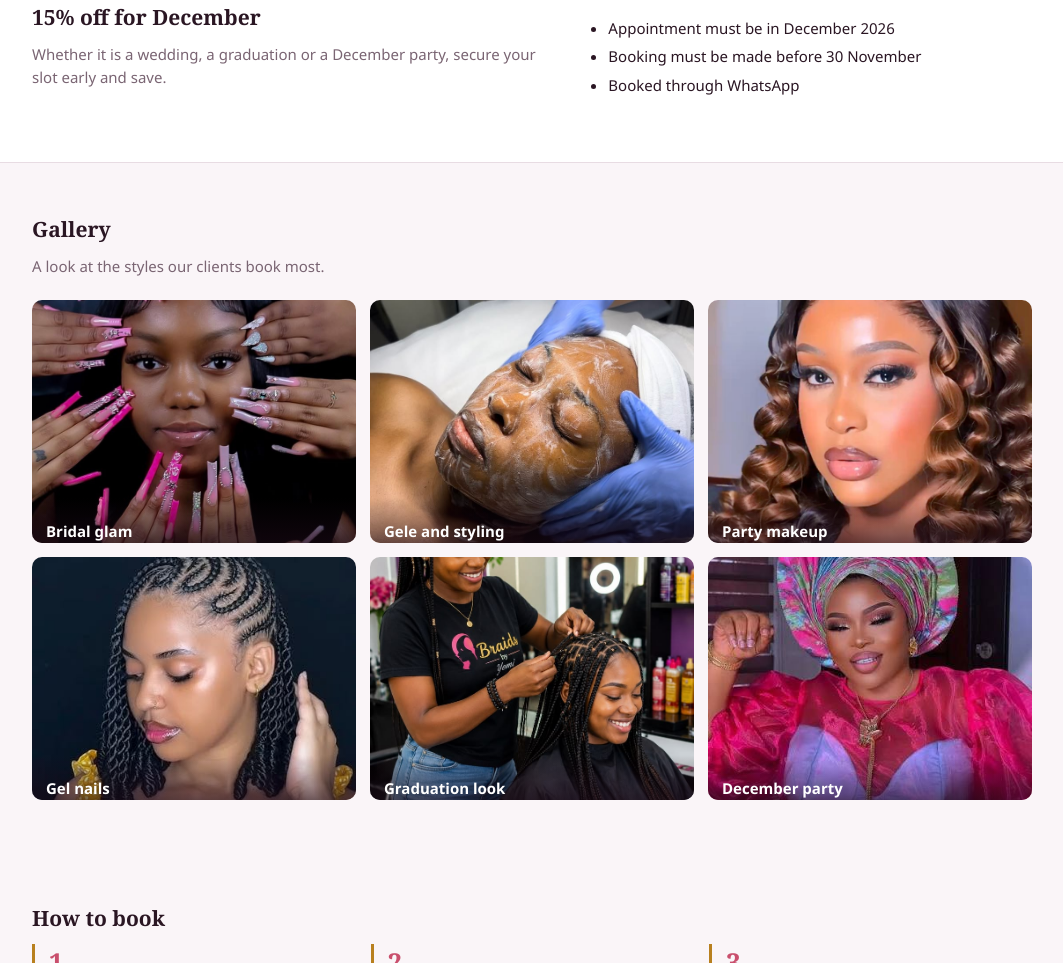
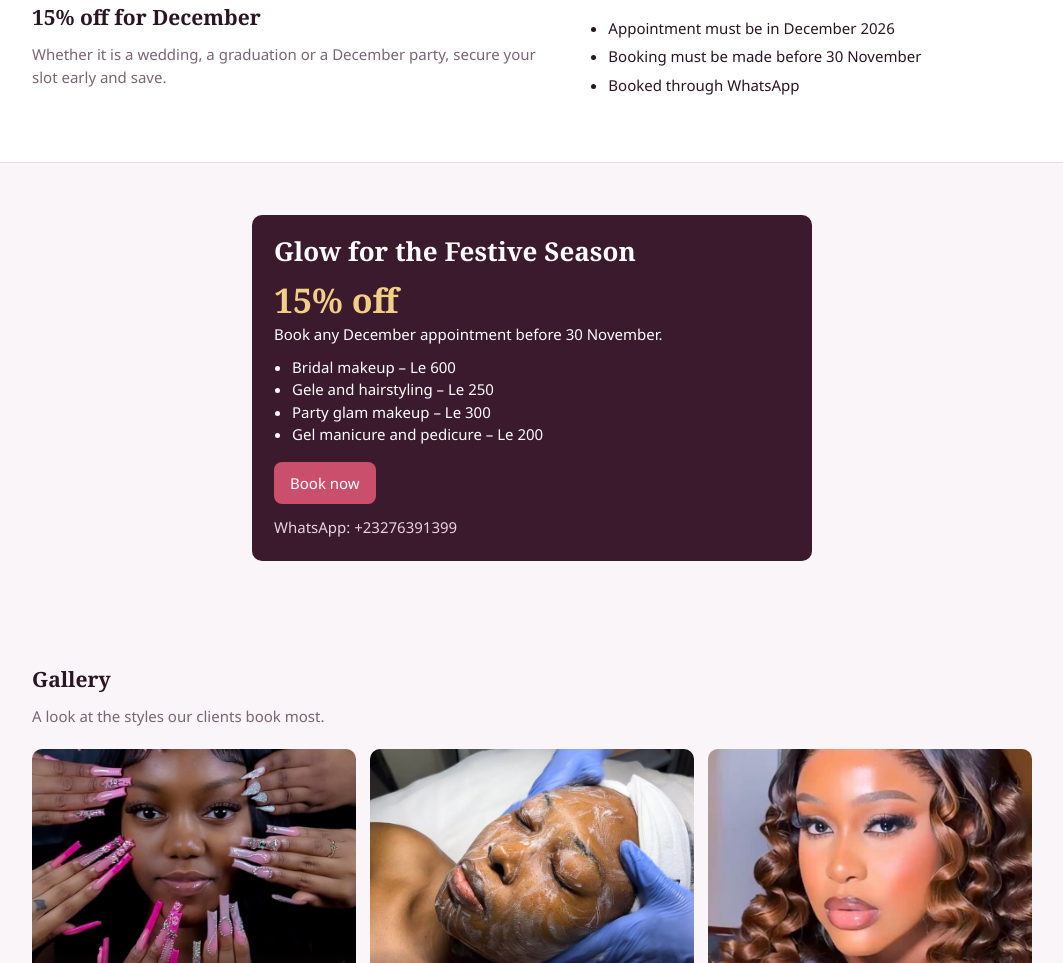
Before and after one commit to Morlai/Glow-Beauty-Studio-Freetown, a plain HTML site: page index.html in a window 1280 px wide. Shown: the part 2404-3367 px from the top of the page, without its empty margins (108-1171 px from the left). Drawn offline with Linux system fonts and the light colour scheme.

Commit message:
Update index.html

```diff
--- a/index.html
+++ b/index.html
@@ -337,6 +337,17 @@ header.site{padding:0;position:sticky;top:0;z-index:20}
   <ul class="terms"><li>Appointment must be in December 2026</li><li>Booking must be made before 30 November</li><li>Booked through WhatsApp</li></ul>
 </div></section>
 
+<section id="festive" class="pub"><div class="wrap">
+  <div class="post" style="max-width:560px;margin:0 auto">
+    <h3>Glow for the Festive Season</h3>
+    <div class="big">15% off</div>
+    <div>Book any December appointment before 30 November.</div>
+    <ul id="postSvc"></ul>
+    <a class="btn" href="#book">Book now</a>
+    <p style="margin:12px 0 0;color:#e9d3df" id="postWa"></p>
+  </div>
+</div></section>
+
 <section id="gallery" class="pub"><div class="wrap">
   <h2>Gallery</h2><p class="sub">A look at the styles our clients book most.</p>
   <div class="gal" id="galGrid"><figure><img src="images/gallery-1.jpg" alt="Bridal glam" loading="lazy"><figcaption>Bridal glam</figcaption></figure><figure><img src="images/gallery-2.jpg" alt="Gele and styling" loading="lazy"><figcaption>Gele and styling</figcaption></figure><figure><img src="images/gallery-3.jpg" alt="Party makeup" loading="lazy"><figcaption>Party makeup</figcaption></figure><figure><img src="images/gallery-4.jpg" alt="Gel nails" loading="lazy"><figcaption>Gel nails</figcaption></figure><figure><img src="images/gallery-5.jpg" alt="Graduation look" loading="lazy"><figcaption>Graduation look</figcaption></figure><figure><img src="images/gallery-6.jpg" alt="December party" loading="lazy"><figcaption>December party</figcaption></figure></div>
@@ -398,6 +409,8 @@ function renderSite(){
  const dl=Math.ceil((new Date("2026-11-30")-new Date(todayISO))/864e5);
  $("pubDays").textContent=dl>0?dl+" days left to book":"Offer closed";
  $("footWa").textContent=waOK()?"WhatsApp: "+S.wa:"Message us on WhatsApp to book";
+ $("postSvc").innerHTML=S.services.slice(0,4).map(x=>`<li>${esc(x.n)} – ${le(x.p)}</li>`).join("");
+ $("postWa").textContent=waOK()?"WhatsApp: +"+digits():"";
 }
 renderSite();
 
```
